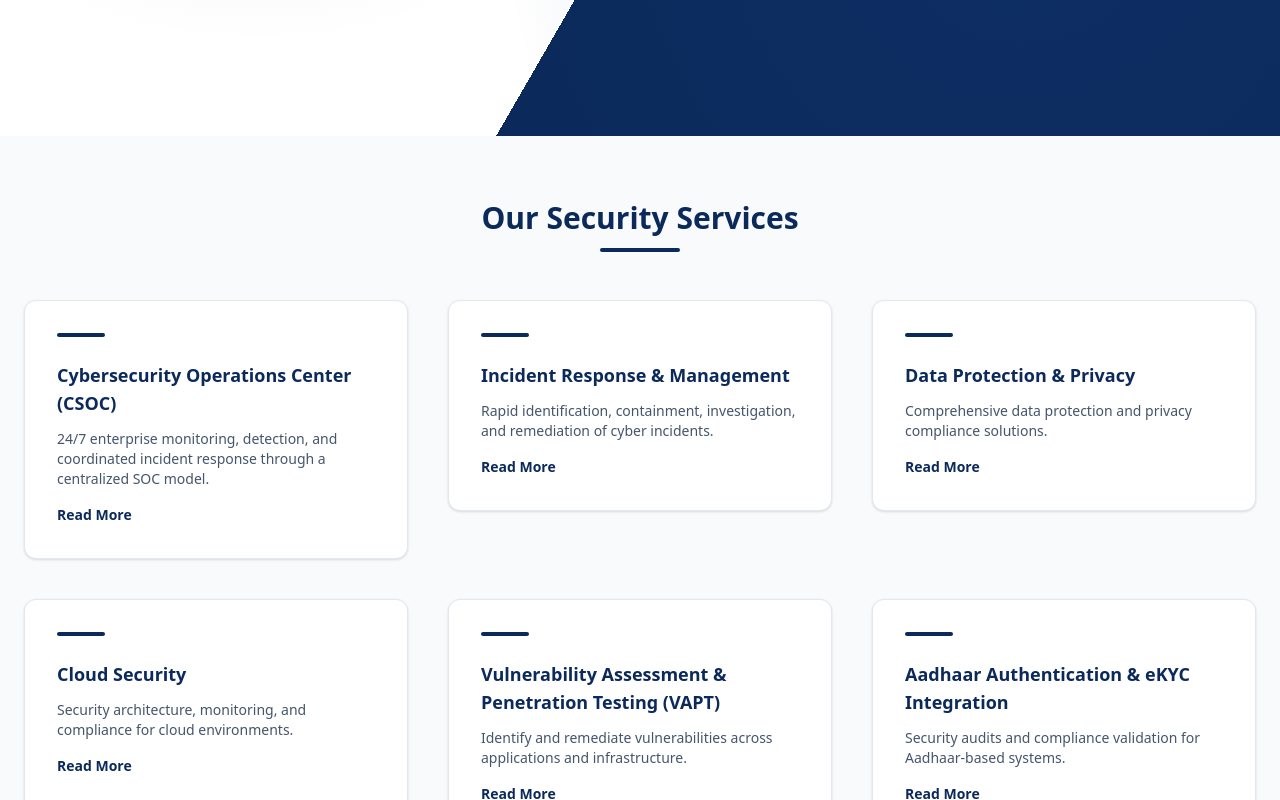
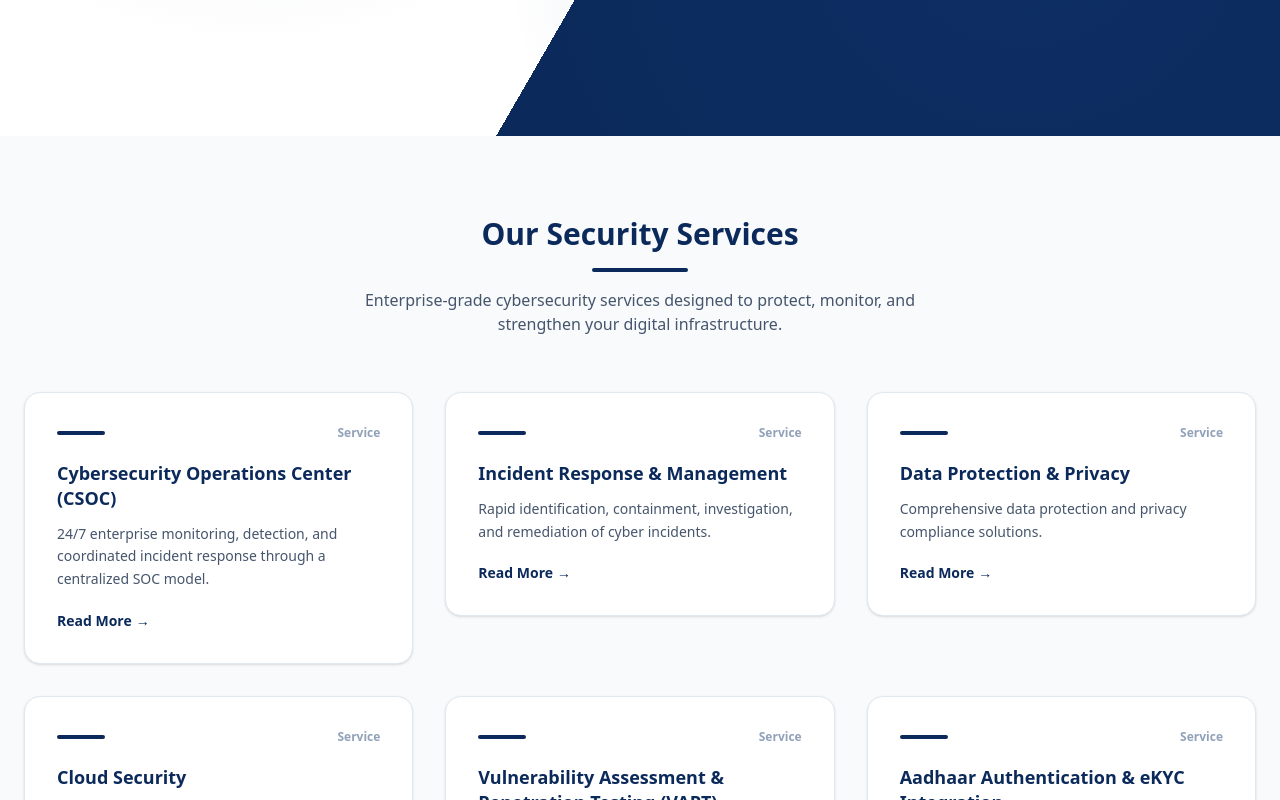
Before and after one commit to Anshika1820/codevirussec, a React app: page / in a window 1280 px wide. Shown: the part 760-1560 px from the top of the page. Built offline with nearby package versions, Linux system fonts and the light colour scheme; the HTML template or start-up script is replaced by a standard one.

Commit message:
Update Services.jsx

```diff
--- a/src/Pages/Services.jsx
+++ b/src/Pages/Services.jsx
@@ -167,51 +167,70 @@ const Services = () => {
   };
 
   return (
-    <div className="py-16 px-6 bg-slate-50 min-h-screen">
-      <div className="text-center mb-12">
+  <div className="py-20 px-6 bg-slate-50 min-h-screen">
+    <div className="text-center mb-14">
       <h2 className="text-3xl font-bold text-[#0b2a5b]">
         Our Security Services
       </h2>
-        <div className="h-1 w-20 bg-[#0b2a5b] mx-auto mt-3 rounded-full" />
+      <div className="h-1 w-24 bg-[#0b2a5b] mx-auto mt-4 rounded-full" />
+      <p className="text-slate-600 mt-4 max-w-xl mx-auto">
+        Enterprise-grade cybersecurity services designed to protect,
+        monitor, and strengthen your digital infrastructure.
+      </p>
     </div>
 
-      <div className="max-w-7xl mx-auto grid md:grid-cols-2 lg:grid-cols-3 gap-10 items-start">
+    <div className="max-w-7xl mx-auto grid md:grid-cols-2 lg:grid-cols-3 gap-8 items-start">
       {services.map((service, index) => (
         <div
           id={`service-${index}`}
           key={index}
-            className={`bg-white border rounded-xl p-8 transition duration-300
+          className={`bg-white border rounded-2xl p-8 transition-all duration-300
           ${
             highlightIndex === index
-                ? "border-[#0b2a5b] shadow-2xl scale-[1.02]"
-                : "border-slate-200 shadow-sm hover:shadow-lg"
+              ? "border-[#0b2a5b] shadow-xl ring-2 ring-[#0b2a5b]/10"
+              : "border-slate-200 shadow-sm hover:shadow-xl hover:-translate-y-1"
           }`}
         >
-            <div className="h-1 w-12 bg-[#0b2a5b] rounded-full mb-6" />
+          <div className="flex items-center justify-between mb-5">
+            <div className="h-1 w-12 bg-[#0b2a5b] rounded-full" />
+            <span className="text-xs font-semibold text-slate-400">
+              Service
+            </span>
+          </div>
 
-            <h3 className="text-lg font-semibold text-[#0b2a5b] mb-3">
+          <h3 className="text-lg font-semibold text-[#0b2a5b] mb-3 leading-snug">
             {service.title}
           </h3>
 
-            <p className="text-slate-600 text-sm">{service.desc}</p>
+          <p className="text-slate-600 text-sm leading-relaxed">
+            {service.desc}
+          </p>
 
-            {/* READ MORE BUTTON */}
           <button
             onClick={() => toggleReadMore(index)}
-              className="mt-4 text-[#0b2a5b] font-semibold text-sm hover:underline"
+            className="mt-5 text-[#0b2a5b] font-semibold text-sm flex items-center gap-1"
           >
             {expandedIndex === index ? "Show Less" : "Read More"}
+            <span>→</span>
           </button>
 
-            {/* EXPANDED CONTENT */}
           {expandedIndex === index && (
-              <div className="mt-4 text-sm text-slate-700 space-y-2">
+            <div className="mt-5 text-sm text-slate-700 space-y-3 border-t pt-4">
               <p>{service.details.overview}</p>
-                <p className="italic text-slate-600">{service.details.why}</p>
 
-                <ul className="list-disc pl-5 mt-2">
+              <p className="italic text-slate-500">
+                {service.details.why}
+              </p>
+
+              <ul className="mt-3 space-y-2">
                 {service.details.features.map((f, i) => (
-                    <li key={i}>{f}</li>
+                  <li
+                    key={i}
+                    className="flex items-start gap-2 text-slate-700"
+                  >
+                    <span className="mt-1 h-2 w-2 rounded-full bg-[#0b2a5b]" />
+                    {f}
+                  </li>
                 ))}
               </ul>
             </div>
@@ -221,6 +240,7 @@ const Services = () => {
     </div>
   </div>
 );
+
 };
 
 export default Services;
```
Lines whose indentation alone changed are shown as unchanged.
